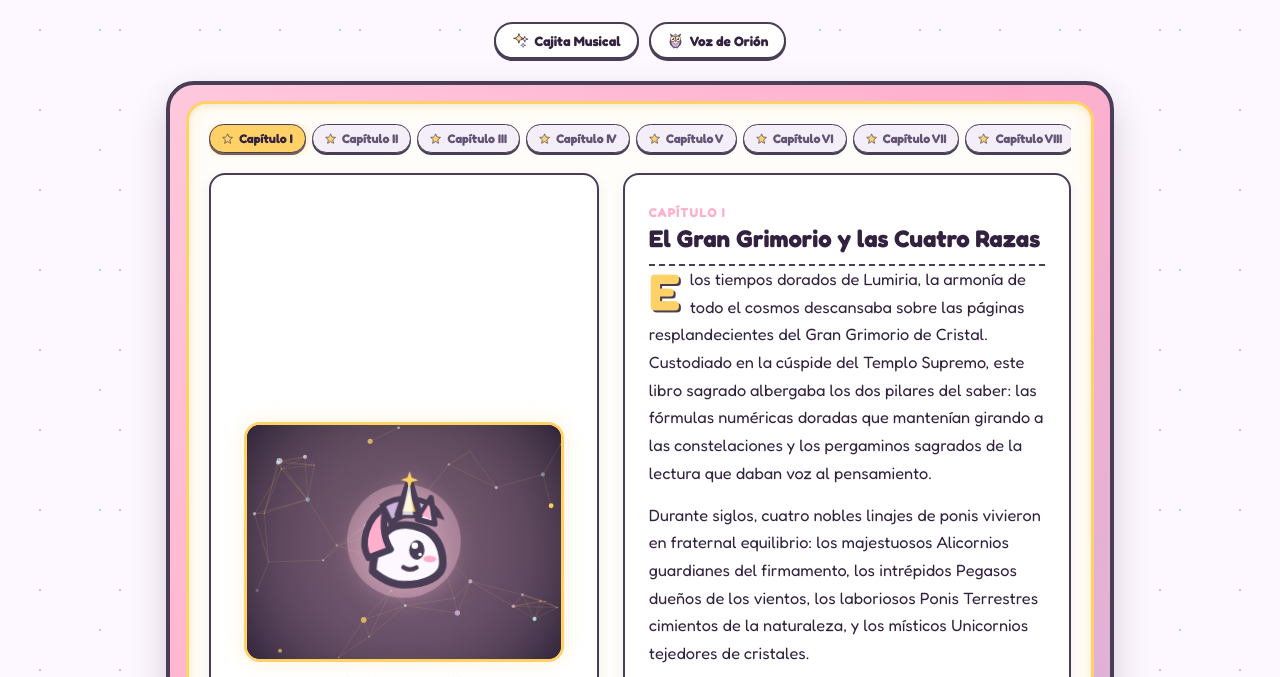
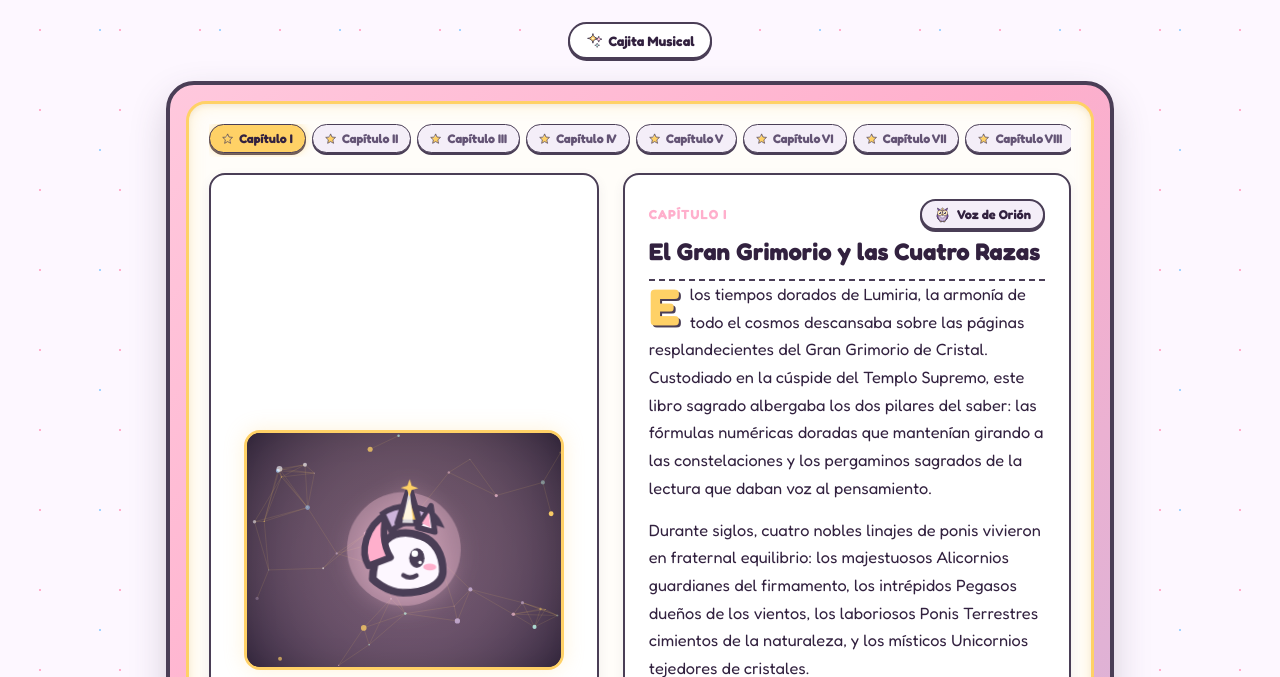
Before and after one commit to erickaguilar/ValenQuest, a website with bundled scripts: page www/story.html in a window 1280 px wide. Shown: the part 90-767 px from the top of the page. Built offline with nearby package versions, Linux system fonts and the light colour scheme.

Commit message:
feat(story): reubicar botón de voz de Orión en el encabezado del capítulo
- Mover el botón #btn-read-aloud de la barra superior hacia el encabezado del capítulo (.chapter-header-top) en story.html.
- Permitir que el estudiante active la narración por voz justo al fijar la vista en el título y texto del cuento.
- Estilizar .chapter-speech-btn con soporte para tema claro/oscuro, hover y estado activo animado en storybook.css.

```diff
--- a/www/css/storybook.css
+++ b/www/css/storybook.css
@@ -296,11 +296,22 @@
 
 .chapter-header {
   border-bottom: 2px dashed var(--vq-border);
-  padding-bottom: 10px;
+  padding-bottom: 12px;
+  display: flex;
+  flex-direction: column;
+  gap: 6px;
+}
+
+.chapter-header-top {
+  display: flex;
+  align-items: center;
+  justify-content: space-between;
+  gap: 10px;
+  flex-wrap: wrap;
 }
 
 .chapter-number {
-  font-size: 0.8rem;
+  font-size: 0.82rem;
   font-weight: 900;
   color: var(--vq-pink-bubble);
   text-transform: uppercase;
@@ -309,6 +320,63 @@
 
 :root[data-theme="dark"] .chapter-number {
   color: var(--vq-gold);
+}
+
+.chapter-speech-btn {
+  display: inline-flex;
+  align-items: center;
+  gap: 6px;
+  padding: 5px 12px;
+  background: var(--vq-bg-well);
+  border: 2px solid var(--vq-border);
+  border-radius: var(--vq-radius-pill);
+  font-family: inherit;
+  font-size: 0.8rem;
+  font-weight: 800;
+  color: var(--vq-text);
+  cursor: pointer;
+  box-shadow: 0 2px 0 var(--vq-border);
+  transition: transform 0.12s ease, background-color 0.15s ease, box-shadow 0.15s ease;
+  user-select: none;
+}
+
+.chapter-speech-btn:hover {
+  background: var(--vq-pink-bubble);
+  transform: translateY(-2px);
+  box-shadow: 0 3px 0 var(--vq-border);
+}
+
+.chapter-speech-btn:active {
+  transform: translateY(1px);
+  box-shadow: none;
+}
+
+.chapter-speech-btn.active {
+  background: var(--vq-gold);
+  color: #32213F;
+  border-color: var(--vq-border);
+  animation: vq-pulse-gentle 1.8s infinite;
+}
+
+:root[data-theme="dark"] .chapter-speech-btn {
+  background: #251B38;
+  color: #FFFFFF;
+  border-color: var(--vq-border);
+}
+
+:root[data-theme="dark"] .chapter-speech-btn:hover {
+  background: #4C1D95;
+  color: #F5EEFA;
+}
+
+:root[data-theme="dark"] .chapter-speech-btn.active {
+  background: #FBBF24;
+  color: #1A1026;
+}
+
+.chapter-speech-btn .vq-icon {
+  width: 17px;
+  height: 17px;
 }
 
 .chapter-title {
--- a/www/story.html
+++ b/www/story.html
@@ -54,10 +54,6 @@
         <svg class="vq-icon" aria-hidden="true"><use href="#vq-icon-sparkles"></use></svg>
         <span>Cajita Musical</span>
       </button>
-      <button type="button" id="btn-read-aloud" class="storybook-action-btn" aria-label="Escuchar relato con el Maestro Orión" title="Escuchar relato con el Maestro Orión">
-        <svg class="vq-icon" aria-hidden="true"><use href="#vq-icon-owl"></use></svg>
-        <span>Voz de Orión</span>
-      </button>
     </div>
 
     <!-- Marco Hardcover del Libro de Princesas -->
@@ -94,7 +90,13 @@
           <article class="page-manuscript" aria-label="Texto del capítulo">
             <div>
               <header class="chapter-header">
-                <span id="chapter-num" class="chapter-number">Capítulo I</span>
+                <div class="chapter-header-top">
+                  <span id="chapter-num" class="chapter-number">Capítulo I</span>
+                  <button type="button" id="btn-read-aloud" class="chapter-speech-btn" aria-label="Escuchar relato con el Maestro Orión" title="Escuchar relato con el Maestro Orión">
+                    <svg class="vq-icon" aria-hidden="true"><use href="#vq-icon-owl"></use></svg>
+                    <span>Voz de Orión</span>
+                  </button>
+                </div>
                 <h1 id="chapter-title" class="chapter-title">El Gran Grimorio y las Cuatro Razas</h1>
               </header>
 
```
